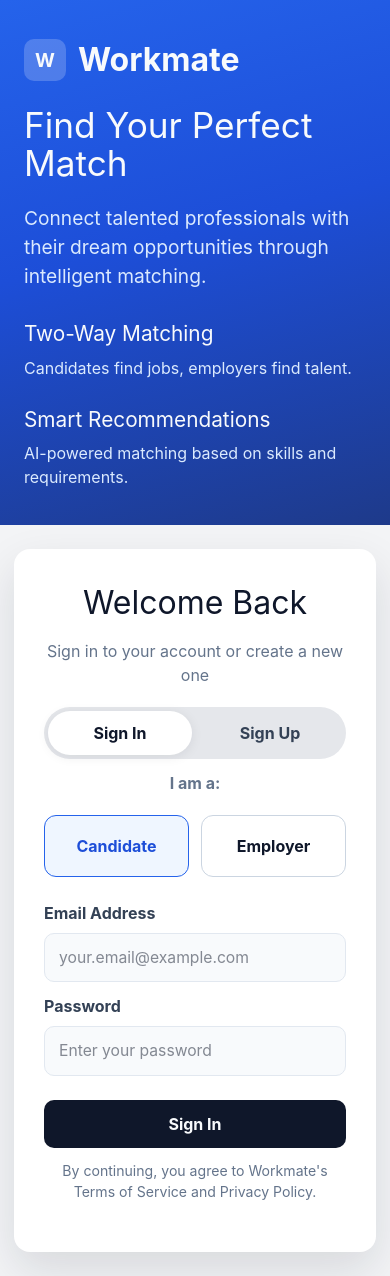
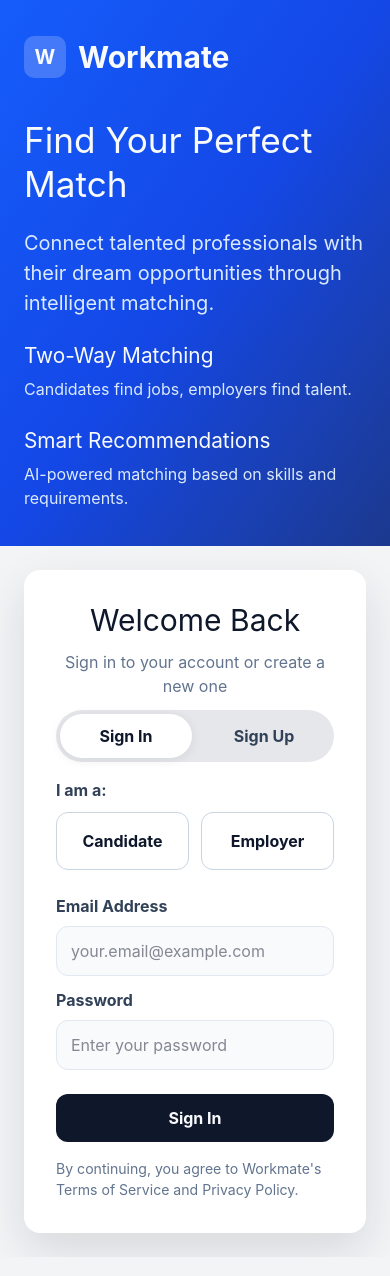
Before and after one commit to mhuy07092004/Workmate, a React (Vite) app: page /login in a window 390 px wide. Built offline with nearby package versions, Linux system fonts and the light colour scheme.

Commit message:
apply Tailwind to all jsx

```diff
--- a/src/pages/login.css
+++ /dev/null
@@ -1,231 +0,0 @@
-.login-page {
-  min-height: 100vh;
-  display: grid;
-  grid-template-columns: 1fr 1fr;
-}
-
-.login-hero {
-  background: linear-gradient(165deg, #2563eb, #1d4ed8 45%, #1e3a8a);
-  color: #f8fafc;
-  padding: 56px 48px;
-  display: flex;
-  flex-direction: column;
-  justify-content: space-between;
-}
-
-.hero-brand {
-  display: inline-flex;
-  align-items: center;
-  gap: 12px;
-  font-size: 2rem;
-  font-weight: 700;
-}
-
-.hero-brand-icon {
-  width: 42px;
-  height: 42px;
-  border-radius: 10px;
-  display: inline-flex;
-  justify-content: center;
-  align-items: center;
-  background-color: rgba(255, 255, 255, 0.2);
-  font-size: 1.2rem;
-}
-
-.login-hero h1 {
-  margin: 40px 0 0;
-  font-size: clamp(2.2rem, 4vw, 4.2rem);
-  line-height: 1.08;
-  max-width: 380px;
-}
-
-.login-hero > p {
-  margin: 22px 0 auto;
-  max-width: 460px;
-  color: #dbeafe;
-  font-size: 1.2rem;
-  line-height: 1.5;
-}
-
-.hero-feature-list {
-  display: grid;
-  gap: 24px;
-}
-
-.hero-feature-list article h3 {
-  margin: 0 0 6px;
-  font-size: 1.3rem;
-}
-
-.hero-feature-list article p {
-  margin: 0;
-  color: #dbeafe;
-}
-
-.login-auth-panel {
-  background-color: #f3f4f6;
-  display: grid;
-  place-items: center;
-  padding: 24px;
-}
-
-.auth-card {
-  width: min(520px, 100%);
-  background: #ffffff;
-  border-radius: 16px;
-  padding: 30px;
-  box-shadow: 0 18px 45px rgba(15, 23, 42, 0.12);
-}
-
-.auth-card h2 {
-  margin: 0;
-  text-align: center;
-  font-size: 2rem;
-}
-
-.auth-card > p {
-  margin: 12px 0 20px;
-  text-align: center;
-  color: #64748b;
-}
-
-.auth-tab-switcher {
-  border-radius: 999px;
-  background: #e5e7eb;
-  padding: 4px;
-  display: grid;
-  grid-template-columns: repeat(2, minmax(0, 1fr));
-  gap: 6px;
-}
-
-.auth-tab-switcher button {
-  border: 0;
-  border-radius: 999px;
-  font-size: 1rem;
-  font-weight: 700;
-  padding: 10px;
-  background: transparent;
-  color: #334155;
-  cursor: pointer;
-}
-
-.auth-tab-switcher button.active {
-  background: #ffffff;
-  color: #0f172a;
-  box-shadow: 0 2px 12px rgba(15, 23, 42, 0.08);
-}
-
-.role-helper {
-  margin: 18px 0 10px;
-  color: #334155;
-  font-weight: 700;
-}
-
-.role-switcher {
-  display: grid;
-  grid-template-columns: repeat(2, minmax(0, 1fr));
-  gap: 12px;
-}
-
-.role-switcher button {
-  border: 1.5px solid #cbd5e1;
-  border-radius: 12px;
-  background: #ffffff;
-  color: #0f172a;
-  font-size: 1rem;
-  font-weight: 700;
-  padding: 18px 12px;
-  cursor: pointer;
-}
-
-.role-switcher button.active {
-  border-color: #2563eb;
-  background: #eff6ff;
-  color: #1d4ed8;
-}
-
-.auth-form {
-  margin-top: 20px;
-  display: grid;
-  gap: 8px;
-}
-
-.auth-form label {
-  margin-top: 4px;
-  color: #334155;
-  font-weight: 700;
-}
-
-.auth-form input {
-  width: 100%;
-  border: 1px solid #e2e8f0;
-  background: #f8fafc;
-  border-radius: 10px;
-  padding: 12px 14px;
-  font-size: 0.98rem;
-  color: #0f172a;
-}
-
-.auth-form input:focus {
-  outline: 2px solid #bfdbfe;
-  border-color: #2563eb;
-}
-
-.primary-btn {
-  margin-top: 16px;
-  border: 0;
-  border-radius: 10px;
-  background: #0f172a;
-  color: #f8fafc;
-  padding: 12px 14px;
-  font-size: 1rem;
-  font-weight: 700;
-  cursor: pointer;
-}
-
-.primary-btn:hover {
-  background: #1e293b;
-}
-
-.auth-feedback {
-  margin: 14px 0 0;
-  font-size: 0.95rem;
-  font-weight: 600;
-}
-
-.auth-error {
-  color: #dc2626;
-}
-
-.auth-success {
-  color: #15803d;
-}
-
-.auth-policy {
-  margin: 18px 0 0;
-  font-size: 0.88rem;
-  color: #64748b;
-}
-
-@media (max-width: 980px) {
-  .login-page {
-    grid-template-columns: 1fr;
-  }
-
-  .login-hero {
-    min-height: 420px;
-    padding: 36px 24px;
-  }
-
-  .login-hero h1 {
-    margin-top: 22px;
-  }
-
-  .login-hero > p {
-    margin-bottom: 28px;
-  }
-
-  .login-auth-panel {
-    padding: 24px 14px;
-  }
-}
--- a/src/pages/login.jsx
+++ b/src/pages/login.jsx
@@ -8,7 +8,6 @@
  */
 import { useMemo, useState } from 'react'
 import { useNavigate } from 'react-router-dom'
-import './login.css'
 
 /**
  * Hardcoded demo credentials
@@ -153,68 +152,65 @@ function Login() {
   }
 
   return (
-    <main className="login-page">
+    <main className="min-h-screen grid grid-cols-1 lg:grid-cols-2">
       {/* ── Left panel: branding and feature highlights ── */}
-      <section className="login-hero">
-        <div className="hero-brand">
-          <span className="hero-brand-icon">W</span>
+      <section className="bg-gradient-to-br from-blue-600 via-blue-700 to-blue-900 text-slate-50 px-6 py-9 md:px-12 md:py-14 flex flex-col justify-between">
+        <div className="inline-flex items-center gap-3 text-3xl font-bold">
+          <span className="w-[42px] h-[42px] rounded-[10px] inline-flex justify-center items-center bg-white/20 text-xl">W</span>
           <span>Workmate</span>
         </div>
-        <h1>Find Your Perfect Match</h1>
-        <p>
+        <h1 className="mt-10 mb-0 text-[clamp(2.2rem,4vw,4.2rem)] leading-tight max-w-[380px]">Find Your Perfect Match</h1>
+        <p className="my-[22px] max-w-[460px] text-blue-100 text-xl leading-normal">
           Connect talented professionals with their dream opportunities through intelligent
           matching.
         </p>
 
-        <div className="hero-feature-list">
+        <div className="grid gap-6">
           <article>
-            <h3>Two-Way Matching</h3>
-            <p>Candidates find jobs, employers find talent.</p>
+            <h3 className="mb-1.5 text-[1.3rem]">Two-Way Matching</h3>
+            <p className="text-blue-100">Candidates find jobs, employers find talent.</p>
           </article>
           <article>
-            <h3>Smart Recommendations</h3>
-            <p>AI-powered matching based on skills and requirements.</p>
+            <h3 className="mb-1.5 text-[1.3rem]">Smart Recommendations</h3>
+            <p className="text-blue-100">AI-powered matching based on skills and requirements.</p>
           </article>
         </div>
       </section>
 
-      {/* ── Right panel: authentication card ── */}
-      <section className="login-auth-panel">
-        <div className="auth-card">
-          <h2>Welcome Back</h2>
-          <p>Sign in to your account or create a new one</p>
+      <section className="bg-gray-100 grid place-items-center p-6">
+        <div className="w-full max-w-[520px] bg-white rounded-2xl p-8 shadow-[0_18px_45px_rgba(15,23,42,0.12)]">
+          <h2 className="m-0 text-center text-3xl">Welcome Back</h2>
+          <p className="my-3 text-center text-slate-500">Sign in to your account or create a new one</p>
 
-          {/* Tab switcher: toggles between Sign In and Sign Up forms */}
-          <div className="auth-tab-switcher" role="tablist" aria-label="Authentication tabs">
+          <div className="rounded-full bg-gray-200 p-1 grid grid-cols-2 gap-1.5" role="tablist" aria-label="Authentication tabs">
             <button
               type="button"
-              className={activeTab === 'signin' ? 'active' : ''}
+              className={`border-0 rounded-full text-base font-bold py-2.5 bg-transparent text-slate-700 cursor-pointer ${activeTab === 'signin' ? 'bg-white text-slate-900 shadow-[0_2px_12px_rgba(15,23,42,0.08)]' : ''}`}
               onClick={() => handleTabChange('signin')}
             >
               Sign In
             </button>
             <button
               type="button"
-              className={activeTab === 'signup' ? 'active' : ''}
+              className={`border-0 rounded-full text-base font-bold py-2.5 bg-transparent text-slate-700 cursor-pointer ${activeTab === 'signup' ? 'bg-white text-slate-900 shadow-[0_2px_12px_rgba(15,23,42,0.08)]' : ''}`}
               onClick={() => handleTabChange('signup')}
             >
               Sign Up
             </button>
           </div>
 
-          {/* Role switcher: determines which mock user to authenticate against */}
-          <p className="role-helper">I am a:</p>
-          <div className="role-switcher">
+          <p className="mt-4 mb-2.5 text-slate-700 font-bold">I am a:</p>
+          <div className="grid grid-cols-2 gap-3">
             <button
               type="button"
-              className={selectedRole === 'candidate' ? 'active' : ''}
+              className={`border-[1.5px] border-slate-300 rounded-xl bg-white text-slate-900 text-base font-bold py-4 px-3 cursor-pointer ${selectedRole === 'candidate' ? 'border-blue-600 bg-blue-50 text-blue-700' : ''}`}
               onClick={() => handleRoleChange('candidate')}
             >
               Candidate
             </button>
             <button
               type="button"
-              className={selectedRole === 'employer' ? 'active' : ''}
+              className={`border-[1.5px] border-slate-300 rounded-xl bg-white text-slate-900 text-base font-bold py-4 px-3 cursor-pointer ${selectedRole === 'employer' ? 'border-blue-600 bg-blue-50 text-blue-700' : ''}`}
               onClick={() => handleRoleChange('employer')}
             >
               Employer
@@ -223,8 +219,8 @@ function Login() {
 
           {/* Conditionally render sign-in or sign-up form based on active tab */}
           {activeTab === 'signin' ? (
-            <form className="auth-form" onSubmit={handleSignInSubmit}>
-              <label htmlFor="signin-email">Email Address</label>
+            <form className="mt-5 grid gap-2" onSubmit={handleSignInSubmit}>
+              <label htmlFor="signin-email" className="mt-1 text-slate-700 font-bold">Email Address</label>
               <input
                 id="signin-email"
                 type="email"
@@ -233,9 +229,10 @@ function Login() {
                 onChange={(event) =>
                   setSignInForm((prev) => ({ ...prev, email: event.target.value }))
                 }
+                className="w-full border border-slate-200 bg-slate-50 rounded-xl py-3 px-3.5 text-slate-900 focus:outline-[2px] focus:outline-blue-200 focus:border-blue-600"
               />
 
-              <label htmlFor="signin-password">Password</label>
+              <label htmlFor="signin-password" className="mt-1 text-slate-700 font-bold">Password</label>
               <input
                 id="signin-password"
                 type="password"
@@ -244,16 +241,16 @@ function Login() {
                 onChange={(event) =>
                   setSignInForm((prev) => ({ ...prev, password: event.target.value }))
                 }
+                className="w-full border border-slate-200 bg-slate-50 rounded-xl py-3 px-3.5 text-slate-900 focus:outline-[2px] focus:outline-blue-200 focus:border-blue-600"
               />
 
-              <button type="submit" className="primary-btn">
+              <button type="submit" className="mt-4 border-0 rounded-xl bg-slate-900 text-slate-50 py-3 px-3.5 text-base font-bold cursor-pointer hover:bg-slate-800">
                 Sign In
               </button>
             </form>
           ) : (
-            <form className="auth-form" onSubmit={handleSignUpSubmit}>
-              {/* Label switches between "Full Name" and "Company Name" based on role */}
-              <label htmlFor="signup-name">{signUpLabel}</label>
+            <form className="mt-5 grid gap-2" onSubmit={handleSignUpSubmit}>
+              <label htmlFor="signup-name" className="mt-1 text-slate-700 font-bold">{signUpLabel}</label>
               <input
                 id="signup-name"
                 type="text"
@@ -262,9 +259,10 @@ function Login() {
                 onChange={(event) =>
                   setSignUpForm((prev) => ({ ...prev, nameOrCompany: event.target.value }))
                 }
+                className="w-full border border-slate-200 bg-slate-50 rounded-xl py-3 px-3.5 text-slate-900 focus:outline-[2px] focus:outline-blue-200 focus:border-blue-600"
               />
 
-              <label htmlFor="signup-email">Email Address</label>
+              <label htmlFor="signup-email" className="mt-1 text-slate-700 font-bold">Email Address</label>
               <input
                 id="signup-email"
                 type="email"
@@ -273,9 +271,10 @@ function Login() {
                 onChange={(event) =>
                   setSignUpForm((prev) => ({ ...prev, email: event.target.value }))
                 }
+                className="w-full border border-slate-200 bg-slate-50 rounded-xl py-3 px-3.5 text-slate-900 focus:outline-[2px] focus:outline-blue-200 focus:border-blue-600"
               />
 
-              <label htmlFor="signup-password">Password</label>
+              <label htmlFor="signup-password" className="mt-1 text-slate-700 font-bold">Password</label>
               <input
                 id="signup-password"
                 type="password"
@@ -284,19 +283,20 @@ function Login() {
                 onChange={(event) =>
                   setSignUpForm((prev) => ({ ...prev, password: event.target.value }))
                 }
+                className="w-full border border-slate-200 bg-slate-50 rounded-xl py-3 px-3.5 text-slate-900 focus:outline-[2px] focus:outline-blue-200 focus:border-blue-600"
               />
 
-              <button type="submit" className="primary-btn">
+              <button type="submit" className="mt-4 border-0 rounded-xl bg-slate-900 text-slate-50 py-3 px-3.5 text-base font-bold cursor-pointer hover:bg-slate-800">
                 Sign Up
               </button>
             </form>
           )}
 
           {/* Feedback banners — only one is visible at a time */}
-          {error ? <p className="auth-feedback auth-error">{error}</p> : null}
-          {success ? <p className="auth-feedback auth-success">{success}</p> : null}
+          {error ? <p className="mt-3.5 text-[0.95rem] font-semibold text-red-600">{error}</p> : null}
+          {success ? <p className="mt-3.5 text-[0.95rem] font-semibold text-green-700">{success}</p> : null}
 
-          <p className="auth-policy">
+          <p className="mt-4 text-[0.88rem] text-slate-500">
             By continuing, you agree to Workmate&apos;s Terms of Service and Privacy Policy.
           </p>
         </div>
```
Also changed, not shown: src/pages/dashboard.css (deleted, +0 -54 lines), src/pages/dashboard.jsx (+15 -16 lines).
